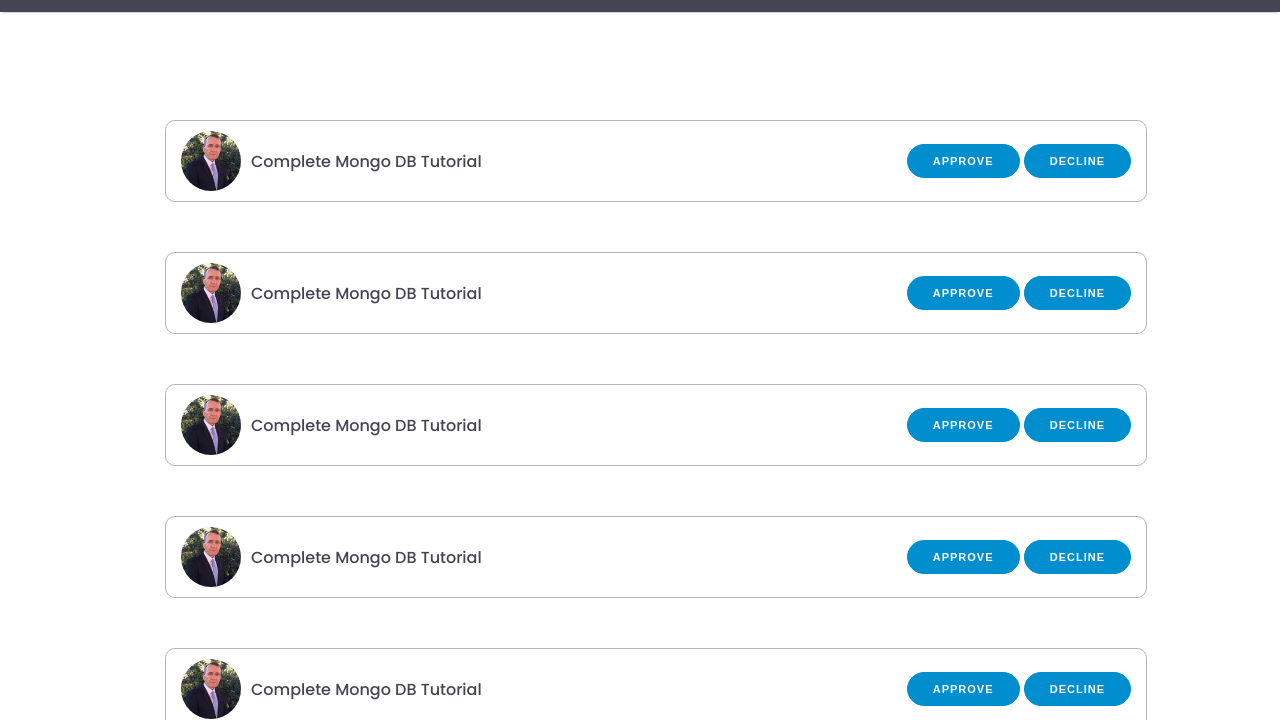
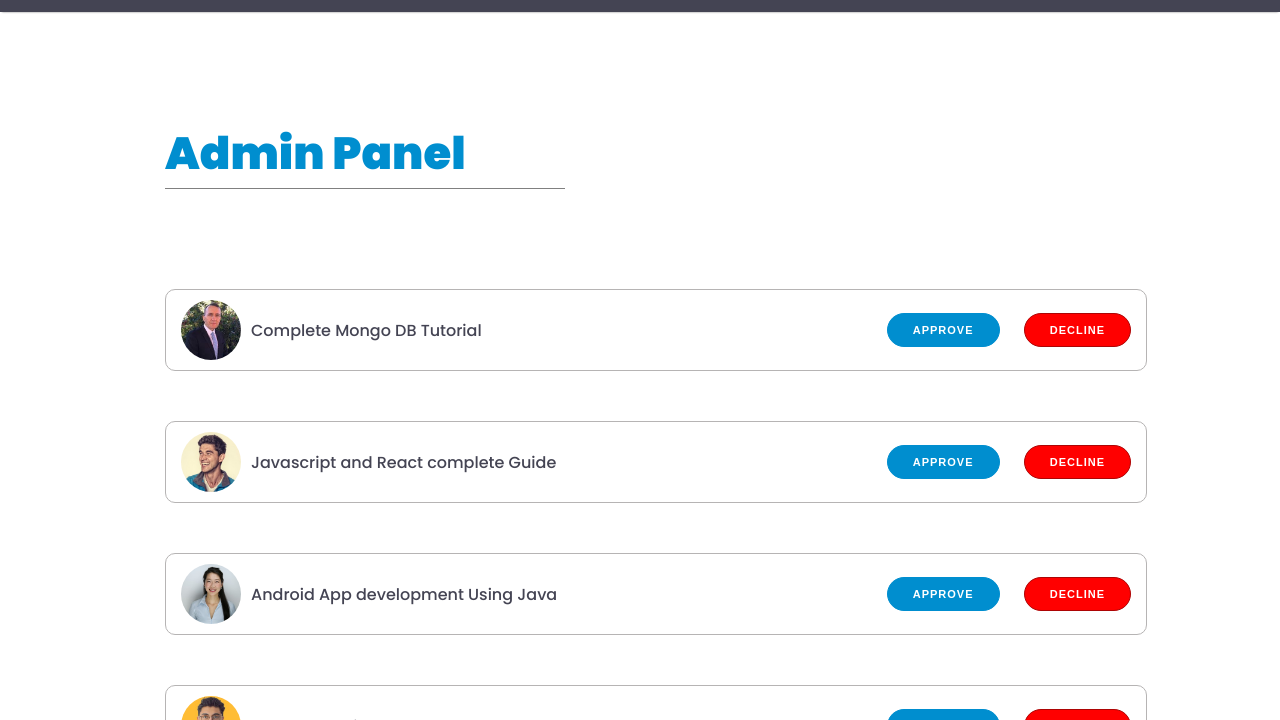
Before and after one commit to Elias-Kibret/E-learning, a plain HTML site: page AdminDashBoard.html in a window 1280 px wide. Shown: the part 80-800 px from the top of the page. Drawn offline with Linux system fonts and the light colour scheme.

Commit message:
admin  pannel

```diff
--- a/AdminDashBoard.html
+++ b/AdminDashBoard.html
@@ -32,7 +32,9 @@
                </div>
         </div>
       </header>
+
       <div class="admin">
+        <h1>Admin Panel</h1>
         <div class="course-approval">
             <div class="course-approval-left">
 
@@ -43,74 +45,74 @@
             </div>
 
              <div>
-                <button>
+                <button >
                     Approve
-                </button>
-                <button>Decline</button>
+                </button >
+                    <button class="decline">Decline</button>
              </div>
         </div>
         <div class="course-approval">
             <div class="course-approval-left">
 
                 <div class="instructor-avater">
-                   <img src="./images/Instractors/coding Academy.jpg" alt="john smilga"/>
+                   <img src="./images/Instractors/Andrei Neagoie.jpg" alt="Andrei Neagoie"/>
                 </div>
-                <p>Complete Mongo DB Tutorial</p>
+                <p>Javascript and React complete Guide</p>
             </div>
 
              <div>
-                <button>
+                <button >
                     Approve
-                </button>
-                <button>Decline</button>
+                </button >
+                    <button class="decline">Decline</button>
              </div>
         </div>
         <div class="course-approval">
             <div class="course-approval-left">
 
                 <div class="instructor-avater">
-                   <img src="./images/Instractors/coding Academy.jpg" alt="john smilga"/>
+                   <img src="./images/Instractors/dr angela.jpg" alt="Dr angela"/>
                 </div>
-                <p>Complete Mongo DB Tutorial</p>
+                <p>Android App development Using Java</p>
             </div>
 
              <div>
-                <button>
+                <button >
                     Approve
-                </button>
-                <button>Decline</button>
+                </button >
+                    <button class="decline">Decline</button>
              </div>
         </div>
         <div class="course-approval">
             <div class="course-approval-left">
 
                 <div class="instructor-avater">
-                   <img src="./images/Instractors/coding Academy.jpg" alt="john smilga"/>
+                   <img src="./images/Instractors/Malvik Vaghadia.jpg" alt="Malvik Vaghadia"/>
                 </div>
-                <p>Complete Mongo DB Tutorial</p>
+                <p>Database using SQL</p>
             </div>
 
              <div>
-                <button>
+                <button >
                     Approve
-                </button>
-                <button>Decline</button>
+                </button >
+                    <button class="decline">Decline</button>
              </div>
         </div>
         <div class="course-approval">
             <div class="course-approval-left">
 
                 <div class="instructor-avater">
-                   <img src="./images/Instractors/coding Academy.jpg" alt="john smilga"/>
+                   <img src="./images/Instractors/Mathew.jpg" alt="john smilga"/>
                 </div>
-                <p>Complete Mongo DB Tutorial</p>
+                <p>VUE.JS Complete Guide</p>
             </div>
 
              <div>
-                <button>
+                <button >
                     Approve
-                </button>
-                <button>Decline</button>
+                </button >
+                    <button class="decline">Decline</button>
              </div>
         </div>
       </div>
--- a/css/AdminPannel.css
+++ b/css/AdminPannel.css
@@ -2,6 +2,11 @@
     margin: auto;
     margin-top: 200px;
     width: 950px;
+}
+h1{
+    border-bottom: 1px solid gray;
+    width: 400px;
+    margin-bottom: 100px;
 }
 .course-approval{
     margin:50px 0px;
@@ -29,3 +34,8 @@
     object-fit: contain;
     border-radius: 50%;
 }
+.decline{
+    background-color: red !important;
+    border: 1px solid rgb(173, 5, 5);
+    margin-left: 20px;
+}
```
